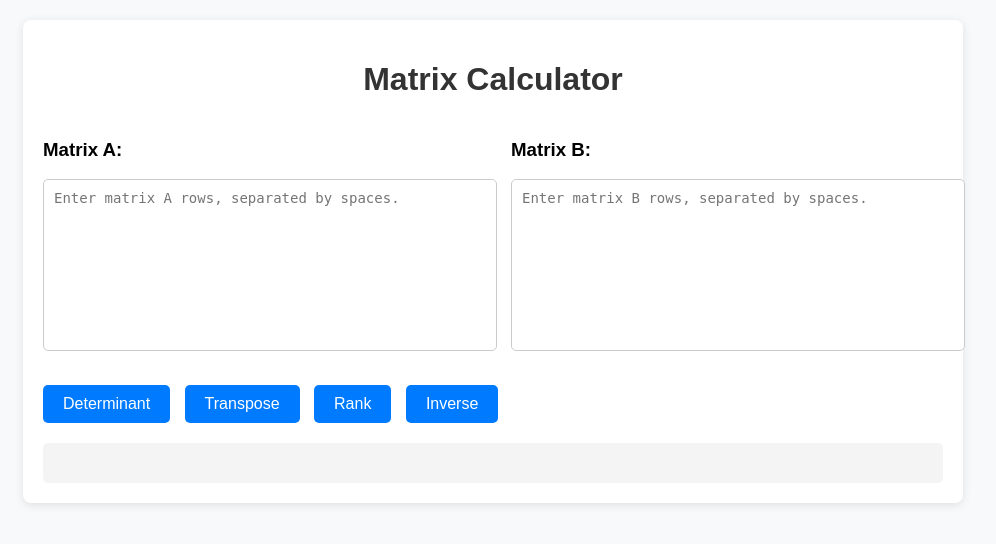
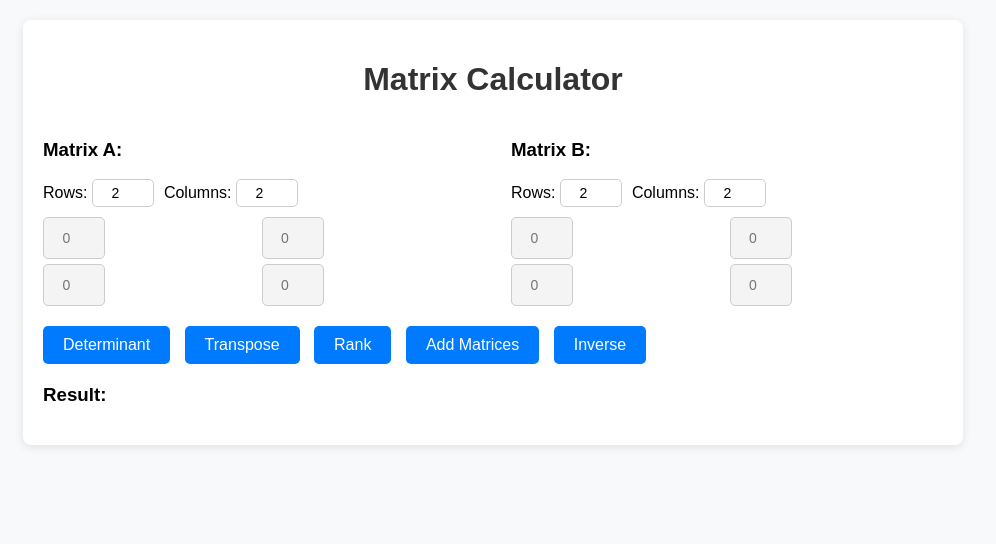
Before and after one commit to FanchonSora/Matrix-Calculator-Web, a Flask app: page / in a window 1280 px wide. Shown: the top 544 px of the page, without its empty margins (147-1143 px from the left). Run offline with Flask 3, Linux system fonts and the light colour scheme.

Commit message:
new update

```diff
--- a/matrix_calculator/app.py
+++ b/matrix_calculator/app.py
@@ -3,16 +3,18 @@ import numpy as np
 
 app = Flask(__name__)
 
-def parse_matrix(matrix_str):
-    rows = matrix_str.strip().split('\n')
-    return np.array([[float(num) for num in row.split()] for row in rows])
+def parse_matrix(matrix_list):
+    """Parse the matrix from a list of lists."""
+    return np.array(matrix_list, dtype=float)
 
 @app.route('/', methods=['GET'])
 def index():
+    """Render the main HTML page."""
     return render_template('index.html')
 
 @app.route('/', methods=['POST'])
 def matrix_operations():
+    """Handle matrix operations."""
     data = request.get_json()
     matrixA = data.get('matrixA')
     matrixB = data.get('matrixB')
@@ -26,10 +28,15 @@ def matrix_operations():
         if matrixB:
             matrixB = parse_matrix(matrixB)
 
-        if operation == 'determinant' and matrixA.shape[0] == matrixA.shape[1]:
-            result['determinant_A'] = np.linalg.det(matrixA)
+        if operation == 'determinant':
+            if matrixA.shape[0] == matrixA.shape[1]:
+                result['determinant_A'] = np.linalg.det(matrixA)
+            else:
+                result['determinant_A'] = "Matrix A is not square."
             if matrixB is not None and matrixB.shape[0] == matrixB.shape[1]:
                 result['determinant_B'] = np.linalg.det(matrixB)
+            else:
+                result['determinant_B'] = "Matrix B is not square."
 
         elif operation == 'transpose':
             result['transpose_A'] = matrixA.T.tolist()
@@ -41,13 +48,25 @@ def matrix_operations():
             if matrixB is not None:
                 result['rank_B'] = np.linalg.matrix_rank(matrixB)
 
+        elif operation == 'A + B':
+            if matrixB is not None and matrixA.shape == matrixB.shape:
+                result['A + B'] = (matrixA + matrixB).tolist()
+            else:
+                result['A + B'] = "Matrices A and B must have the same dimensions for addition."
+
         elif operation == 'inverse':
             try:
-                result['inverse_A'] = np.linalg.inv(matrixA).tolist()
-                result['inverse_B'] = np.linalg.inv(matrixB).tolist()
-            except np.linalg.LinAlgError:
-                result['inverse_A'] = "Matrix A is singular"
-                result['inverse_B'] = "Matrix B is singular"
+                if matrixA.shape[0] == matrixA.shape[1]:
+                    result['inverse_A'] = np.linalg.inv(matrixA).tolist()
+                else:
+                    result['inverse_A'] = "Matrix A is not square."
+                if matrixB is not None and matrixB.shape[0] == matrixB.shape[1]:
+                    result['inverse_B'] = np.linalg.inv(matrixB).tolist()
+                else:
+                    result['inverse_B'] = "Matrix B is not square."
+            except np.linalg.LinAlgError as e:
+                result['inverse_A'] = "Matrix A is singular and cannot be inverted."
+                result['inverse_B'] = "Matrix B is singular and cannot be inverted."
 
         else:
             result['error'] = "Unsupported operation or invalid matrix input."
--- a/matrix_calculator/templates/index.html
+++ b/matrix_calculator/templates/index.html
@@ -36,16 +36,34 @@
             width: 48%;
         }
 
-        textarea {
-            width: 100%;
-            height: 150px;
+        .matrix-controls {
+            display: flex;
+            gap: 10px;
             margin-bottom: 10px;
-            font-family: monospace;
+        }
+
+        input[type="number"] {
+            width: 50px;
+            padding: 5px;
             font-size: 14px;
-            padding: 10px;
             border: 1px solid #ccc;
             border-radius: 5px;
-            resize: none;
+            text-align: center;
+        }
+
+        .matrix-grid {
+            display: grid;
+            gap: 5px;
+        }
+
+        .matrix-grid input {
+            width: 50px;
+            height: 30px;
+            text-align: center;
+            border: 1px solid #ccc;
+            border-radius: 5px;
+            background-color: #f4f4f4;
+            pointer-events: none;
         }
 
         .actions {
@@ -67,10 +85,18 @@
             background-color: #0056b3;
         }
 
+        .result-section {
+            margin-top: 20px;
+        }
+
         .result {
-            background: #f4f4f4;
-            padding: 20px;
-            border-radius: 5px;
+            display: flex;
+            justify-content: space-between;
+            gap: 20px;
+        }
+
+        .result-matrix {
+            width: 48%;
         }
     </style>
 </head>
@@ -81,26 +107,56 @@
             <div class="matrix-section">
                 <div class="matrix">
                     <h3>Matrix A:</h3>
-                    <textarea name="matrixA" id="matrixA" placeholder="Enter matrix A rows, separated by spaces."></textarea>
+                    <div class="matrix-controls">
+                        <label>Rows: <input type="number" id="rowsA" min="1" value="2" onchange="generateMatrix('A')"></label>
+                        <label>Columns: <input type="number" id="colsA" min="1" value="2" onchange="generateMatrix('A')"></label>
+                    </div>
+                    <div id="matrixA-grid" class="matrix-grid"></div>
                 </div>
                 <div class="matrix">
                     <h3>Matrix B:</h3>
-                    <textarea name="matrixB" id="matrixB" placeholder="Enter matrix B rows, separated by spaces."></textarea>
+                    <div class="matrix-controls">
+                        <label>Rows: <input type="number" id="rowsB" min="1" value="2" onchange="generateMatrix('B')"></label>
+                        <label>Columns: <input type="number" id="colsB" min="1" value="2" onchange="generateMatrix('B')"></label>
+                    </div>
+                    <div id="matrixB-grid" class="matrix-grid"></div>
                 </div>
             </div>
             <div class="actions">
                 <button type="button" onclick="calculate('determinant')">Determinant</button>
                 <button type="button" onclick="calculate('transpose')">Transpose</button>
                 <button type="button" onclick="calculate('rank')">Rank</button>
+                <button type="button" onclick="calculate('A + B')">Add Matrices</button>
                 <button type="button" onclick="calculate('inverse')">Inverse</button>
             </div>
         </form>
-        <div id="result" class="result"></div>
+        <div id="result-section" class="result-section">
+            <h3>Result:</h3>
+            <div id="result" class="result"></div>
+        </div>
     </div>
     <script>
+        function generateMatrix(matrixId) {
+            const rows = document.getElementById(`rows${matrixId}`).value;
+            const cols = document.getElementById(`cols${matrixId}`).value;
+            const container = document.getElementById(`matrix${matrixId}-grid`);
+
+            container.innerHTML = ''; // Clear previous inputs
+            container.style.gridTemplateColumns = `repeat(${cols}, 1fr)`;
+            for (let i = 0; i < rows; i++) {
+                for (let j = 0; j < cols; j++) {
+                    const input = document.createElement('input');
+                    input.type = 'number';
+                    input.placeholder = '0';
+                    input.name = `matrix${matrixId}[${i}][${j}]`;
+                    container.appendChild(input);
+                }
+            }
+        }
+
         async function calculate(operation) {
-            const matrixA = document.getElementById('matrixA').value;
-            const matrixB = document.getElementById('matrixB').value;
+            const matrixA = getMatrixValues('A');
+            const matrixB = getMatrixValues('B');
 
             const response = await fetch('/', {
                 method: 'POST',
@@ -109,11 +165,67 @@
             });
 
             const result = await response.json();
-            document.getElementById('result').innerHTML = `
-                <h3>Result:</h3>
-                <pre>${JSON.stringify(result, null, 2)}</pre>
-            `;
+            displayResult(result);
         }
+
+        function getMatrixValues(matrixId) {
+            const rows = document.getElementById(`rows${matrixId}`).value;
+            const cols = document.getElementById(`cols${matrixId}`).value;
+            const inputs = document.querySelectorAll(`#matrix${matrixId}-grid input`);
+            const matrix = [];
+
+            let index = 0;
+            for (let i = 0; i < rows; i++) {
+                const row = [];
+                for (let j = 0; j < cols; j++) {
+                    row.push(parseFloat(inputs[index].value) || 0);
+                    index++;
+                }
+                matrix.push(row);
+            }
+            return matrix;
+        }
+
+        function displayResult(result) {
+            const resultContainer = document.getElementById('result');
+            resultContainer.innerHTML = ''; // Clear previous results
+
+            if (result.error) {
+                resultContainer.innerHTML = `<p style="color: red;">${result.error}</p>`;
+                return;
+            }
+
+            for (const key in result) {
+                const matrix = result[key];
+                const resultMatrixDiv = document.createElement('div');
+                resultMatrixDiv.className = 'result-matrix';
+                resultMatrixDiv.innerHTML = `<h4>${key}:</h4>`;
+
+                if (Array.isArray(matrix)) {
+                    const grid = document.createElement('div');
+                    grid.className = 'matrix-grid';
+                    grid.style.gridTemplateColumns = `repeat(${matrix[0].length}, 1fr)`;
+
+                    matrix.forEach(row => {
+                        row.forEach(value => {
+                            const input = document.createElement('input');
+                            input.value = value.toFixed(2);
+                            grid.appendChild(input);
+                        });
+                    });
+
+                    resultMatrixDiv.appendChild(grid);
+                } else {
+                    resultMatrixDiv.innerHTML += `<p>${matrix}</p>`;
+                }
+
+                resultContainer.appendChild(resultMatrixDiv);
+            }
+        }
+
+        // Initialize default matrices
+        generateMatrix('A');
+        generateMatrix('B');
     </script>
 </body>
 </html>
```
